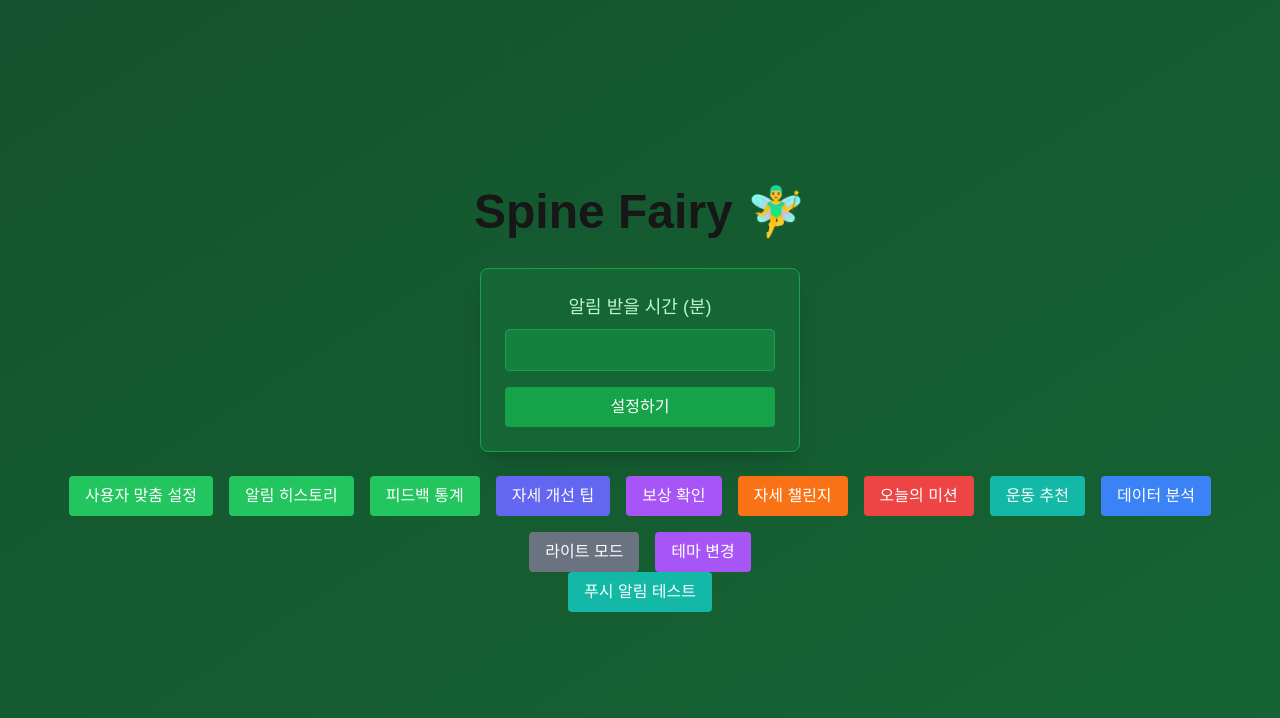
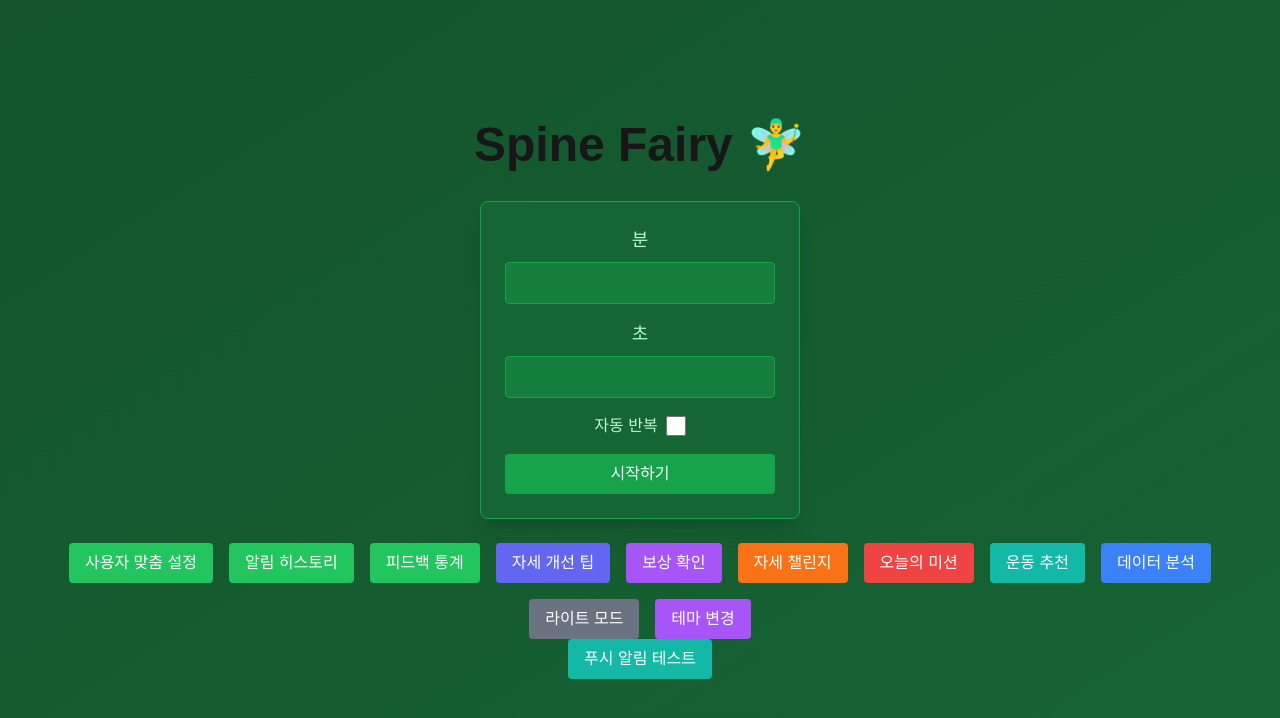
Before and after one commit to chae-chae/Spine-Fairy, a Next.js app: page / in a window 1280 px wide. Shown: the top 718 px of the page. Built offline with nearby package versions, Linux system fonts and the light colour scheme.

Commit message:
fix TimeCard

```diff
--- a/app/components/TimerCard.tsx
+++ b/app/components/TimerCard.tsx
@@ -1,14 +1,23 @@
 "use client";
-import { useState, useEffect } from "react";
+import { useState, useEffect, useRef } from "react";
 import CircularProgressBar from "./CircularProgressBar";
 
 export default function TimerCard() {
+  // 입력 필드 상태: 분과 초
   const [minutes, setMinutes] = useState<number | "">("");
+  const [seconds, setSeconds] = useState<number | "">("");
+
+  // 타이머 관련 상태
+  const [totalSeconds, setTotalSeconds] = useState<number | null>(null);
   const [secondsLeft, setSecondsLeft] = useState<number | null>(null);
-  const [initialSeconds, setInitialSeconds] = useState<number | null>(null);
   const [isPaused, setIsPaused] = useState(false);
   const [showModal, setShowModal] = useState(false);
+  const [autoRepeat, setAutoRepeat] = useState(false);
 
+  // 소리 알림 재생을 위한 ref (public 폴더에 alarm.mp3 있어야 함)
+  const audioRef = useRef<HTMLAudioElement>(null);
+
+  // 타이머 카운트다운 로직
   useEffect(() => {
     let timer: NodeJS.Timeout | null = null;
     if (secondsLeft !== null && secondsLeft > 0 && !isPaused) {
@@ -17,37 +26,33 @@ export default function TimerCard() {
       }, 1000);
     } else if (secondsLeft === 0) {
       setShowModal(true);
-
-      // 자동 푸시 알림 활성화 옵션 확인
-      const autoPush = localStorage.getItem("autoPushNotification");
-      if (autoPush && JSON.parse(autoPush) === true) {
-        if (Notification.permission === "granted") {
-          navigator.serviceWorker.getRegistration().then((registration) => {
-            if (registration) {
-              registration.showNotification("Spine Fairy 푸시 알림", {
-                body: "타이머 종료: 올바른 자세를 유지하세요!",
-                icon: "/icon.png", // 아이콘 경로 확인
-              });
-            }
-          });
-        }
+      // 소리 알림 재생
+      if (audioRef.current) {
+        audioRef.current.play();
+      }
+      // 자동 반복 옵션이 활성화된 경우, 3초 후 타이머 재시작
+      if (autoRepeat && totalSeconds) {
+        setTimeout(() => {
+          setSecondsLeft(totalSeconds);
+          setShowModal(false);
+        }, 3000);
       }
     }
     return () => {
-      if (timer) {
-        clearInterval(timer);
-      }
+      if (timer) clearInterval(timer);
     };
-  }, [secondsLeft, isPaused]);
+  }, [secondsLeft, isPaused, autoRepeat, totalSeconds]);
 
   const startTimer = () => {
-    if (!minutes || minutes <= 0) {
-      alert("1분 이상 입력해주세요!");
+    const mins = typeof minutes === "number" ? minutes : 0;
+    const secs = typeof seconds === "number" ? seconds : 0;
+    const total = mins * 60 + secs;
+    if (total <= 0) {
+      alert("시간을 0보다 크게 입력해주세요!");
       return;
     }
-    const secs = minutes * 60;
-    setInitialSeconds(secs);
-    setSecondsLeft(secs);
+    setTotalSeconds(total);
+    setSecondsLeft(total);
     setIsPaused(false);
   };
 
@@ -55,22 +60,20 @@ export default function TimerCard() {
   const resumeTimer = () => setIsPaused(false);
   const resetTimer = () => {
     setSecondsLeft(null);
-    setInitialSeconds(null);
+    setTotalSeconds(null);
     setIsPaused(false);
     setShowModal(false);
   };
 
   const snoozeTimer = () => {
     setShowModal(false);
-    const snoozeMinutes = 5;
-    const snoozeSeconds = snoozeMinutes * 60;
-    setInitialSeconds(snoozeSeconds);
-    setSecondsLeft(snoozeSeconds);
+    const snoozeTime = 5 * 60; // 5분 스누즈
+    setTotalSeconds(snoozeTime);
+    setSecondsLeft(snoozeTime);
     setIsPaused(false);
   };
 
-  // 기존 자세 피드백 기록 함수 등은 그대로 유지
-
+  // 기존 자세 피드백 기록 함수 유지
   const recordFeedback = (feedback: "correct" | "incorrect") => {
     const now = new Date().toISOString();
     const feedbackEntry = { time: now, feedback };
@@ -86,28 +89,51 @@ export default function TimerCard() {
 
   return (
     <div className="bg-white bg-opacity-90 p-6 rounded-lg shadow-xl w-80 text-center border border-green-300 dark:bg-green-800 dark:border-green-600">
+      {/* 시간 입력: 분 */}
       <label className="block text-lg font-medium text-green-700 mb-2 dark:text-green-200">
-        알림 받을 시간 (분)
+        분
       </label>
       <input
         type="number"
-        min="1"
+        min="0"
         value={minutes}
         onChange={(e) => setMinutes(Number(e.target.value))}
         className="w-full p-2 border border-green-400 rounded focus:outline-none focus:ring-2 focus:ring-green-500 dark:bg-green-700 dark:text-green-100 dark:border-green-600"
       />
+      {/* 시간 입력: 초 */}
+      <label className="block text-lg font-medium text-green-700 mt-4 mb-2 dark:text-green-200">
+        초
+      </label>
+      <input
+        type="number"
+        min="0"
+        max="59"
+        value={seconds}
+        onChange={(e) => setSeconds(Number(e.target.value))}
+        className="w-full p-2 border border-green-400 rounded focus:outline-none focus:ring-2 focus:ring-green-500 dark:bg-green-700 dark:text-green-100 dark:border-green-600"
+      />
+      {/* 자동 반복 옵션 */}
+      <div className="mt-4 flex items-center justify-center gap-2">
+        <label className="text-green-700 dark:text-green-200">자동 반복</label>
+        <input
+          type="checkbox"
+          checked={autoRepeat}
+          onChange={(e) => setAutoRepeat(e.target.checked)}
+          className="form-checkbox h-5 w-5 text-green-600"
+        />
+      </div>
       <button
         onClick={startTimer}
         className="mt-4 w-full bg-green-600 text-white py-2 rounded hover:bg-green-700 transition-transform duration-300"
       >
-        설정하기
+        시작하기
       </button>
-      {secondsLeft !== null && initialSeconds !== null && (
+      {secondsLeft !== null && totalSeconds !== null && (
         <>
           <div className="mt-4">
             <CircularProgressBar
               secondsLeft={secondsLeft}
-              initialSeconds={initialSeconds}
+              initialSeconds={totalSeconds}
             />
           </div>
           <div className="mt-4 flex justify-center gap-2">
@@ -135,12 +161,11 @@ export default function TimerCard() {
           </div>
         </>
       )}
-
       {showModal && (
         <div className="fixed inset-0 flex items-center justify-center bg-green-900 bg-opacity-50 dark:bg-green-800 dark:bg-opacity-70">
           <div className="bg-white bg-opacity-95 p-6 rounded-lg shadow-xl border border-green-400 dark:bg-green-800 dark:border-green-600">
             <p className="text-xl font-bold text-green-800 dark:text-green-100">
-              🪑 바로 앉으세요!
+              타이머 종료!
             </p>
             <p className="mt-2 text-md text-green-800 dark:text-green-100">
               자세를 교정하셨나요?
@@ -174,6 +199,7 @@ export default function TimerCard() {
           </div>
         </div>
       )}
+      <audio ref={audioRef} src="/alarm.mp3" preload="auto" />
     </div>
   );
 }
```
